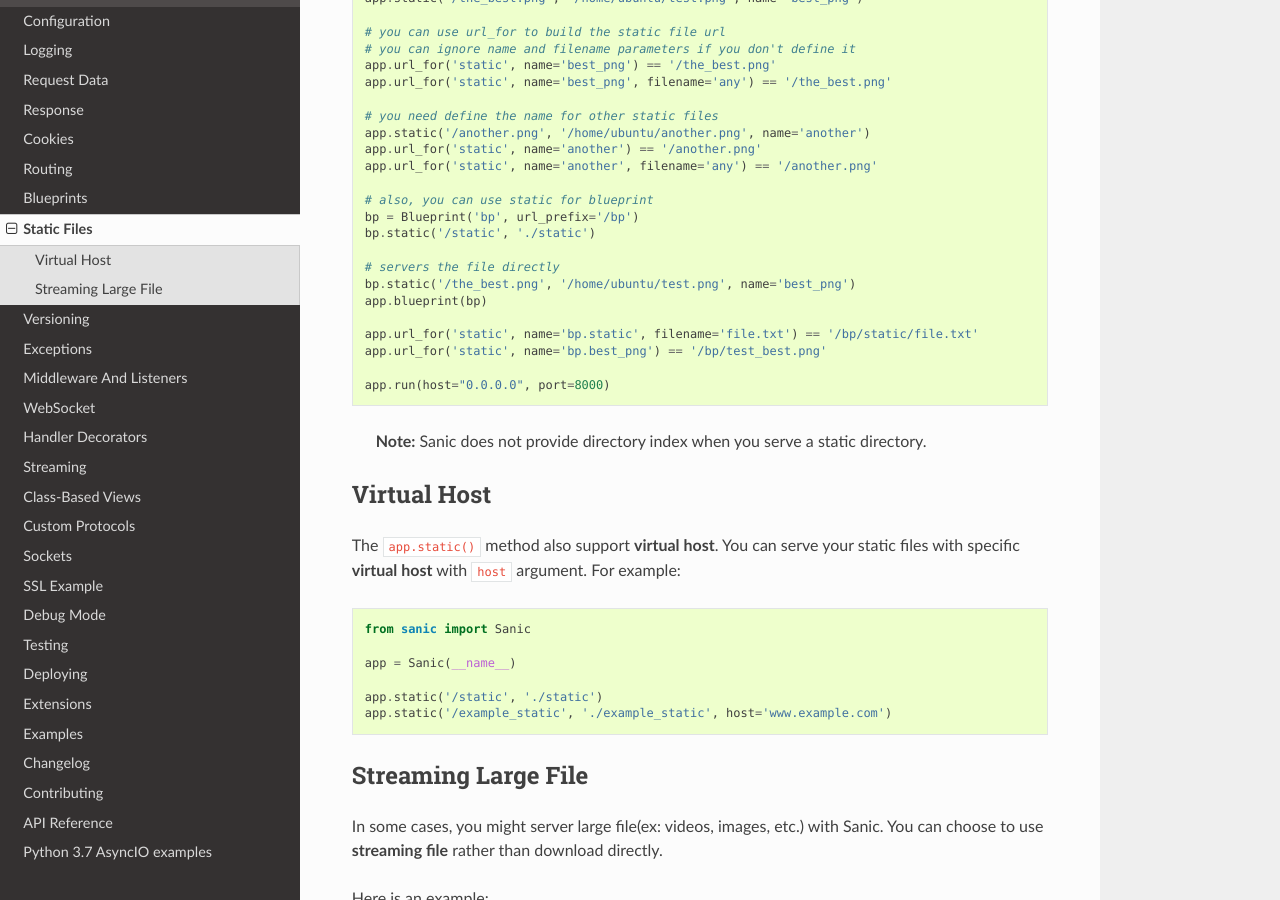
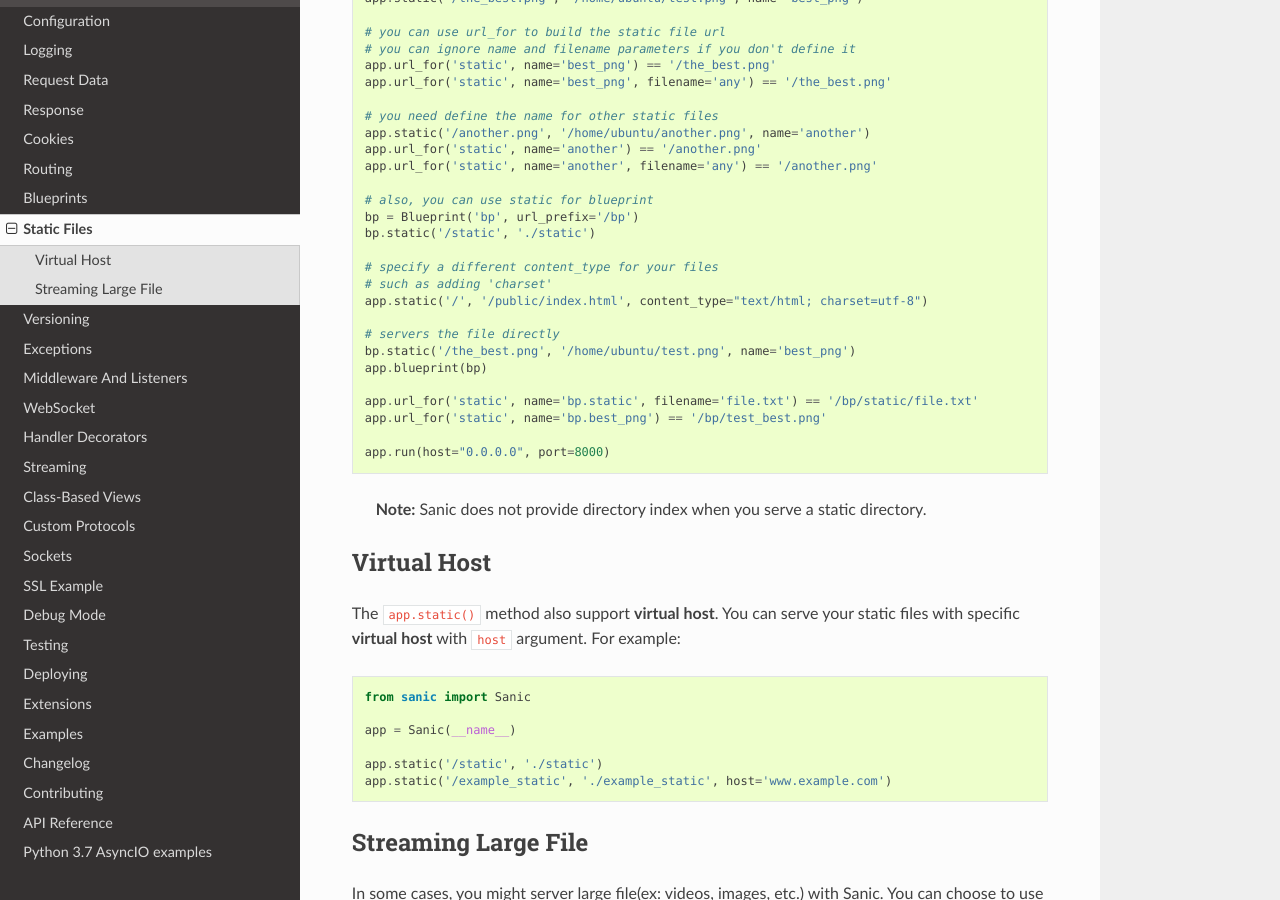
Before and after one commit to sanic-org/sanic, a Sphinx documentation site: the page built from docs/sanic/static_files.md, in a window 1280 px wide and 900 px high, scrolled down 498 px. Built offline with Sphinx 7.4.7 and the Read the Docs theme 2.0.0, drawn with Linux system fonts in a browser that asks for light colours.

Commit message:
Update static_files.md

```diff
--- a/docs/sanic/static_files.md
+++ b/docs/sanic/static_files.md
@@ -33,6 +33,10 @@ app.url_for('static', name='another', filename='any') == '/another.png'
 # also, you can use static for blueprint
 bp = Blueprint('bp', url_prefix='/bp')
 bp.static('/static', './static')
+
+# specify a different content_type for your files
+# such as adding 'charset'
+app.static('/', '/public/index.html', content_type="text/html; charset=utf-8")
 
 # servers the file directly
 bp.static('/the_best.png', '/home/ubuntu/test.png', name='best_png')
```
